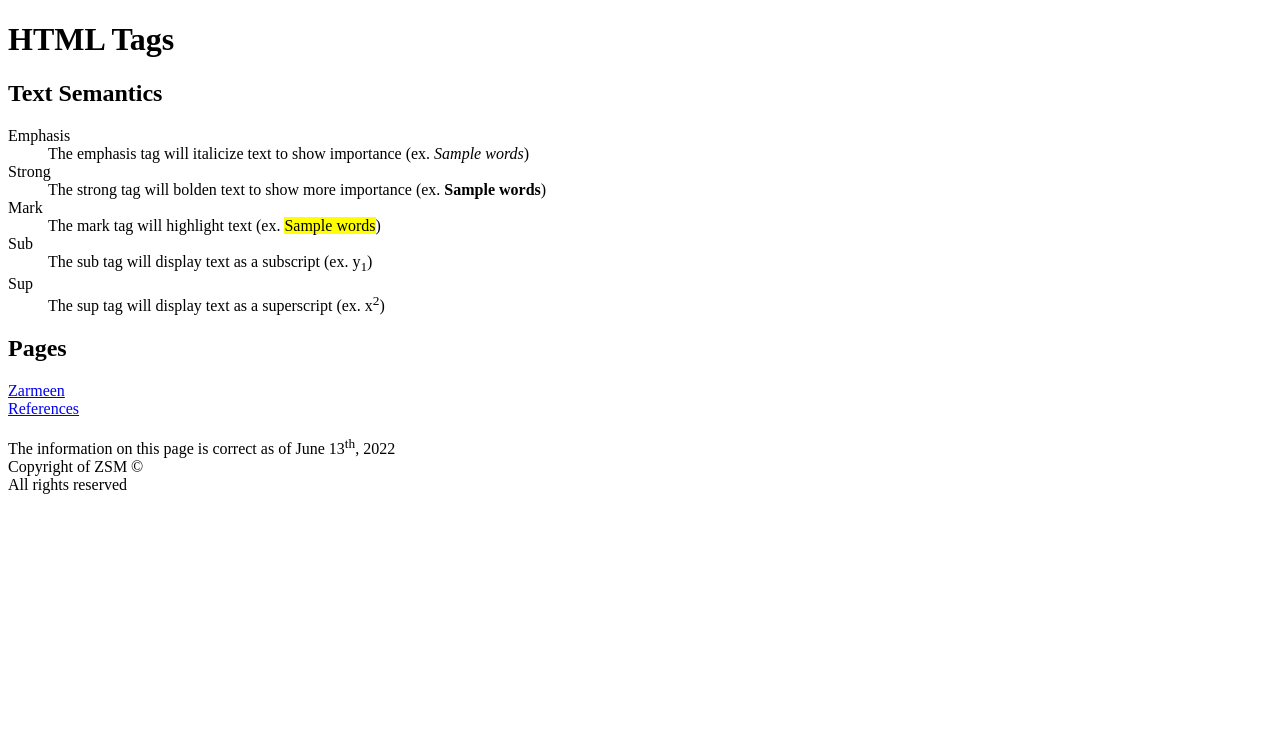
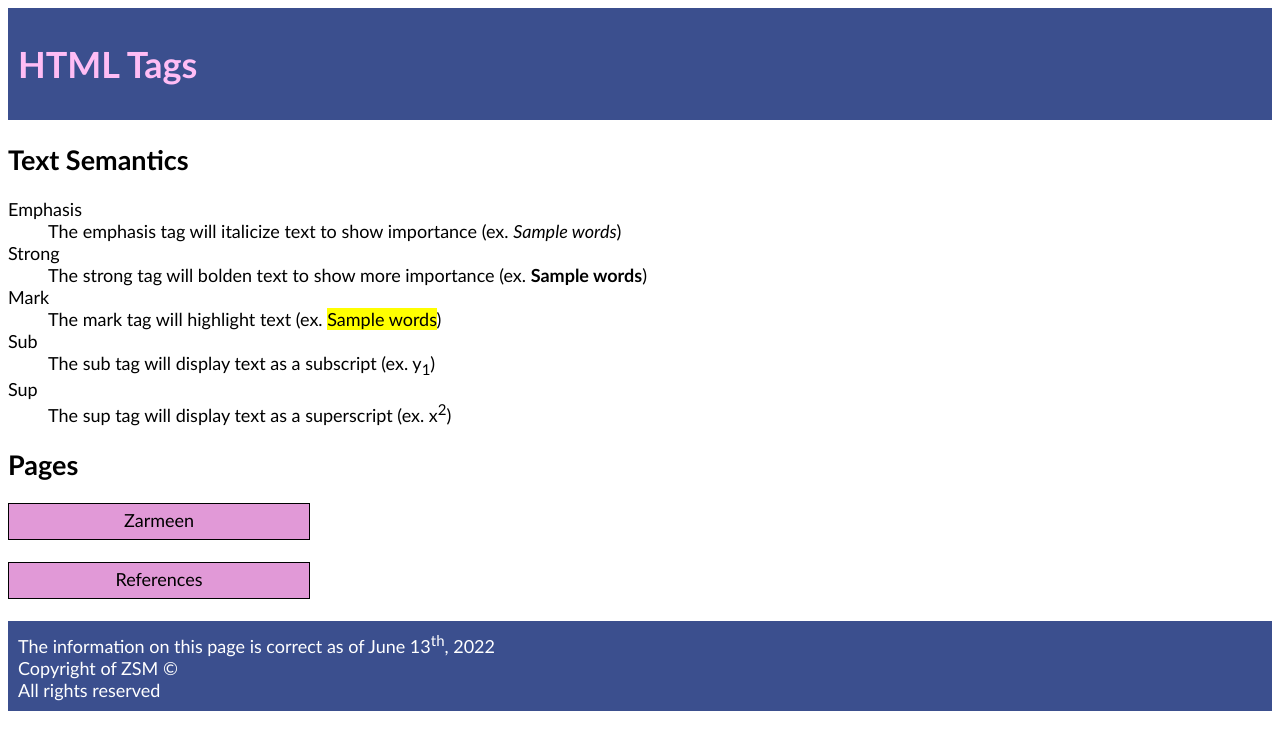
Before and after one commit to mali0125/mali0125.github.io, a plain HTML site: page html-assignment/notes.html in a window 1280 px wide. Drawn offline with Linux system fonts and the light colour scheme.

Commit message:
adds css to notes.html

```diff
--- a/html-assignment/notes.html
+++ b/html-assignment/notes.html
@@ -5,10 +5,11 @@
     <meta http-equiv="X-UA-Compatible" content="IE=edge">
     <meta name="viewport" content="width=device-width, initial-scale=1.0">
     <title>HTML Tags</title>
+    <link href="css/main.css" rel="stylesheet">
 </head>
 <body>
     <header>
-        <h1>HTML Tags</h1>
+        <h1 class="site-title">HTML Tags</h1>
     </header>
     <main>
         <h2>Text Semantics</h2>
@@ -32,9 +33,9 @@
         <a href="index.html">Zarmeen</a>
         <br>
         <a href="references.html">References</a>
+        <br>
     </main>
     <footer>
-        <br>
         The information on this page is correct as of June 13<sup>th</sup>, 2022
         <br>
         Copyright of ZSM ©
```
